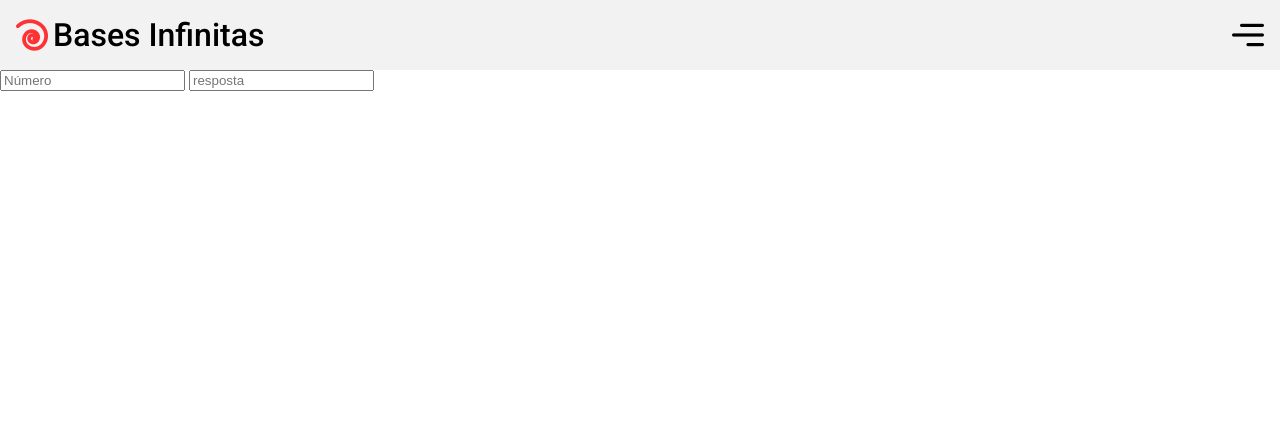
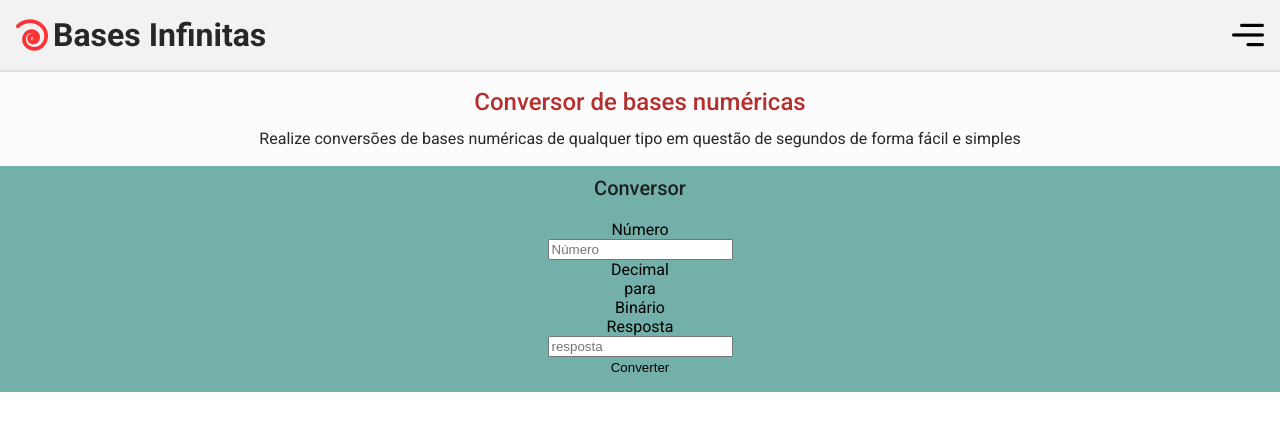
Before and after one commit to MathGPereira/conversor-de-bases, a website with bundled scripts: page index.html in a window 1280 px wide. Built offline with nearby package versions, Linux system fonts and the light colour scheme.

Commit message:
Criando o HTML do main

```diff
--- a/index.html
+++ b/index.html
@@ -19,8 +19,35 @@
             <i class="cabecalho__menu-hamburguer" aria-label="menu-hamburguer"></i>
         </header>
         <main class="principal">
-            <input type="text" name="numero" id="numero" placeholder="Número" data-numero>
-            <input type="text" name="resposta" id="resposta" placeholder="resposta" data-resposta>
+            <section class="principal__introducao">
+                <h2 class="introducao__titulo">Conversor de bases numéricas</h2>
+                <p class="introducao__texto">
+                    Realize conversões de bases numéricas de qualquer tipo em questão de segundos  de forma fácil e simples
+                </p>
+            </section>
+            <section class="principal__conversor">
+                <h2 class="conversor__titulo">Conversor</h2>
+                <form action="#" method="get" autocomplete="off" id="formulario" class="conversor__formulario">
+                    <fieldset class="formulario__agrupamento">
+                        <legend class="agrupamento__legenda">Número</legend>
+                        <input type="text" name="numero" id="numero" placeholder="Número" required data-numero>
+                    </fieldset>
+                    <div class="formulario__opcoes">
+                        <div class="opcoes__origem">
+                            <p class="origem__conteudo">Decimal</p>
+                        </div>
+                        <p class="opcoes__para">para</p>
+                        <div class="opcoes__destino">
+                            <p class="destino__conteudo">Binário</p>
+                        </div>
+                    </div>
+                    <fieldset class="formulario__agrupamento">
+                        <legend class="agrupamento__legenda">Resposta</legend>
+                        <input type="text" name="resposta" id="resposta" placeholder="resposta" required data-resposta>
+                    </fieldset>
+                    <button type="button" class="formulario__converte">Converter</button>
+                </form>
+            </section>
         </main>
         <script type="text/javascript" src="./public/jquery/jquery.js"></script>
         <script type="module" src="./public/js/main.js"></script>
--- a/public/sass/abstract/_variaveis.scss
+++ b/public/sass/abstract/_variaveis.scss
@@ -2,13 +2,15 @@
 $familia-da-fonte: 'Roboto', sans-serif;
 $tamanho-da-fonte: 16px;
 $estilo-da-fonte: normal;
-$altura-da-linha-da-fonte: 1.2em;
+$altura-da-linha-da-fonte: 1.4em;
 $peso-da-fonte: 400;
 
 // Variáveis de cor
 $branco: #FFFFFF;
-$cinza: #F2F2F2;
 $preto: #000000;
-$cor-primaria: #034159;
-$cor-secundaria: #02735E;
-$cor-terciaria: #0CF25D;
+
+// Modo claro
+$cor-primaria-claro: #F2F2F2;
+$cor-secundaria-claro: #141313e8;
+$cor-terciaria-claro: #ac1919e7;
+$cor-quaternaria-claro: #0672678e;
--- a/public/sass/style.scss
+++ b/public/sass/style.scss
@@ -4,17 +4,19 @@
 
 .cabecalho {
     align-items: center;
-    background-color: $cinza;
+    background-color: $cor-primaria-claro;
+    border-bottom: 2px solid #dfdfdf;
     display: flex;
     justify-content: space-between;
     padding: 1em;
     &__logo {
         align-items: center;
+        color: $cor-secundaria-claro;
         column-gap: 5px;
         cursor: pointer;
         display: flex;
         font-size: 2em;
-        font-weight: 500;
+        font-weight: 700;
         .logo__imagem {
             width: 32px;
         }
@@ -24,3 +26,32 @@
         cursor: pointer;
     }
 }
+
+.principal {
+    text-align: center;
+    &__introducao {
+        background-color: #FCFCFC;
+        padding: 1em;
+        .introducao__titulo {
+            color: $cor-terciaria-claro;
+            font-size: 24px;
+            font-weight: 500;
+            margin-bottom: .5em;
+        }
+        .introducao__texto {
+            color: $cor-secundaria-claro;
+            line-height: $altura-da-linha-da-fonte;
+        }
+    }
+    &__conversor {
+        background-color: $cor-quaternaria-claro;
+        padding: 0 1.5em 1em;
+        text-align: center;
+        .conversor__titulo {
+            color: $cor-secundaria-claro;
+            font-size: 20px;
+            font-weight: 500;
+            padding: 0.5em 0 1em;
+        }
+    }
+}
```
Also changed, not shown: public/sass/style.css, 1 other file.
